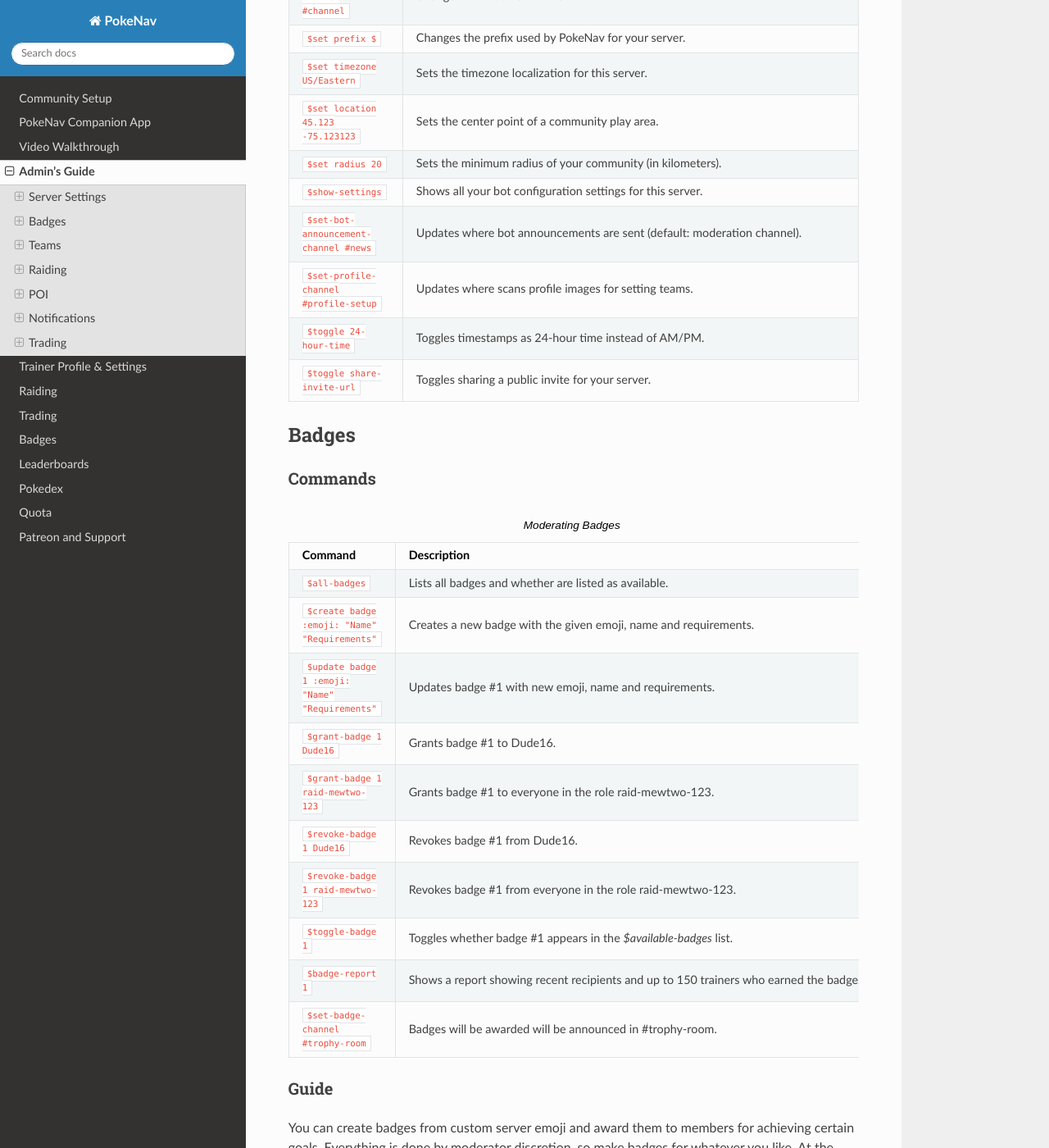
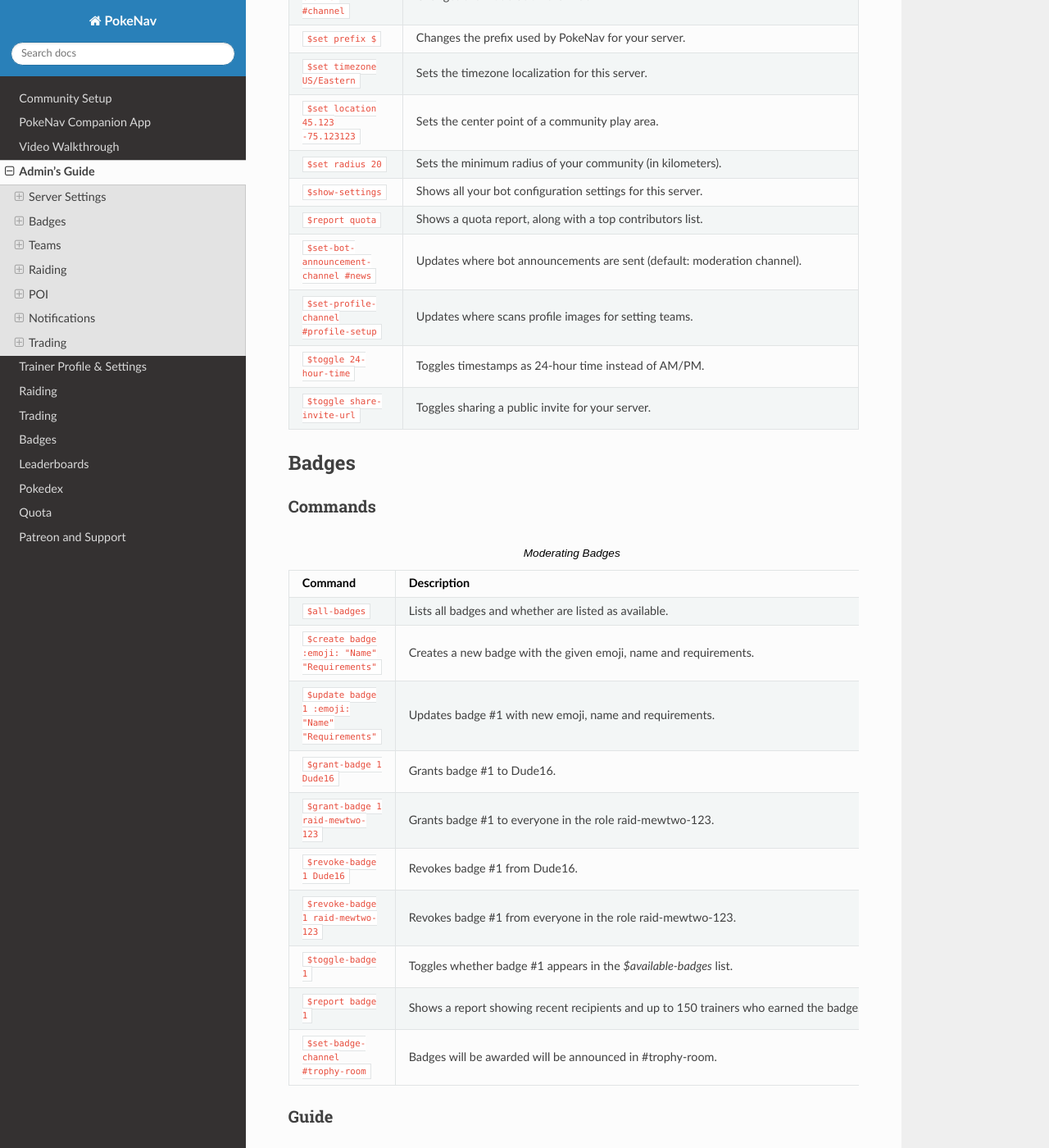
Before and after one commit to PokeNavBot/pokenav-documentation, a Sphinx documentation site: the page built from source/moderation.md, in a window 1280 px wide and 1400 px high, scrolled down 561 px. Shown: the whole window at 82% size. Built offline with Sphinx 7.4.7 and the Read the Docs theme 2.0.0, drawn with Linux system fonts in a browser that asks for light colours; formulas are drawn with MathJax 3.

Commit message:
report quota

````diff
--- a/source/moderation.md
+++ b/source/moderation.md
@@ -21,6 +21,7 @@ All of the following features are utlitized using commands run inside the `#poke
    ``$set location 45.123 -75.123123``, "Sets the center point of a community play area."
    ``$set radius 20``, "Sets the minimum radius of your community (in kilometers)."
    ``$show-settings``, "Shows all your bot configuration settings for this server."
+   ``$report quota``, "Shows a quota report, along with a top contributors list."
    ``$set-bot-announcement-channel #news``, "Updates where bot announcements are sent (default: moderation channel)."
    ``$set-profile-channel #profile-setup``, "Updates where scans profile images for setting teams."
    ``$toggle 24-hour-time``, "Toggles timestamps as 24-hour time instead of AM/PM."
@@ -44,7 +45,7 @@ All of the following features are utlitized using commands run inside the `#poke
    ``$revoke-badge 1 Dude16``, "Revokes badge #1 from Dude16."
    ``$revoke-badge 1 raid-mewtwo-123``, "Revokes badge #1 from everyone in the role raid-mewtwo-123."
    ``$toggle-badge 1``, "Toggles whether badge #1 appears in the `$available-badges` list."
-   ``$badge-report 1``, "Shows a report showing recent recipients and up to 150 trainers who earned the badge."
+   ``$report badge 1``, "Shows a report showing recent recipients and up to 150 trainers who earned the badge."
    ``$set-badge-channel #trophy-room``, "Badges will be awarded will be announced in #trophy-room."
 
 ```
````
